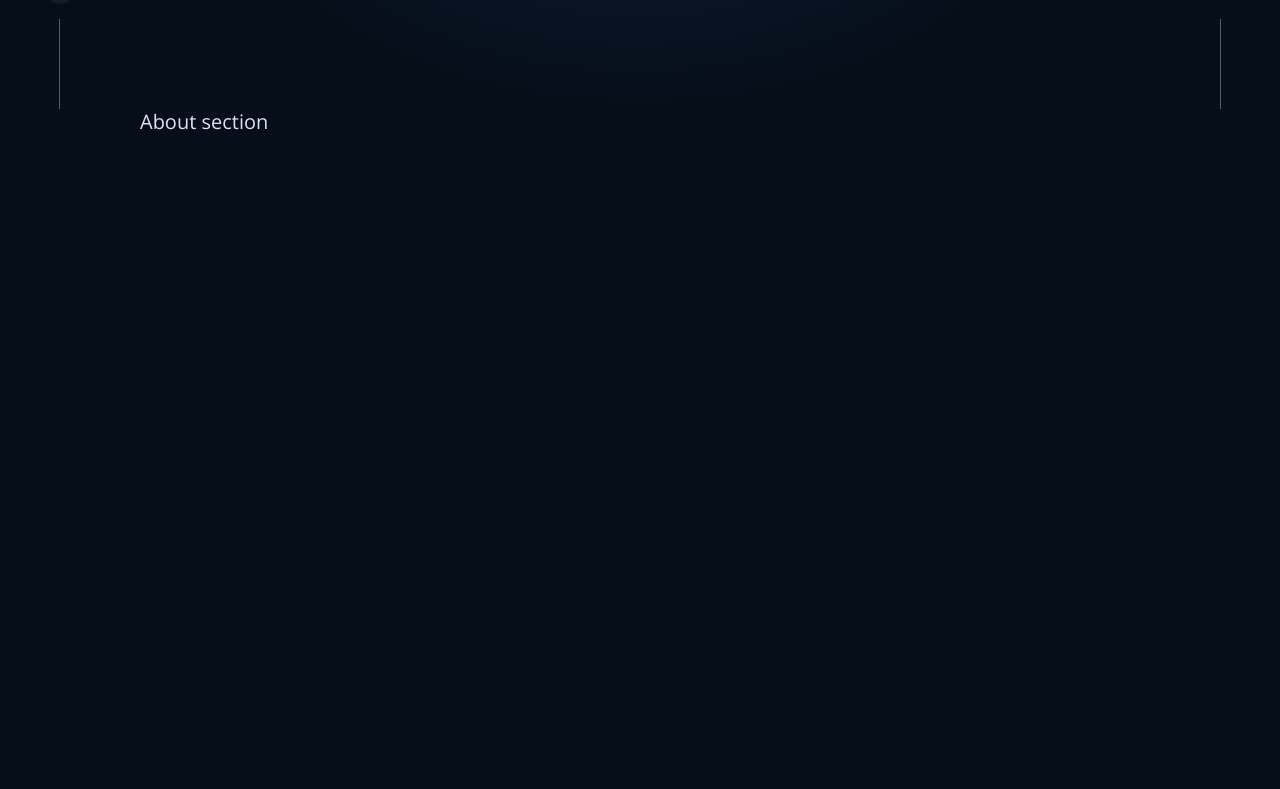
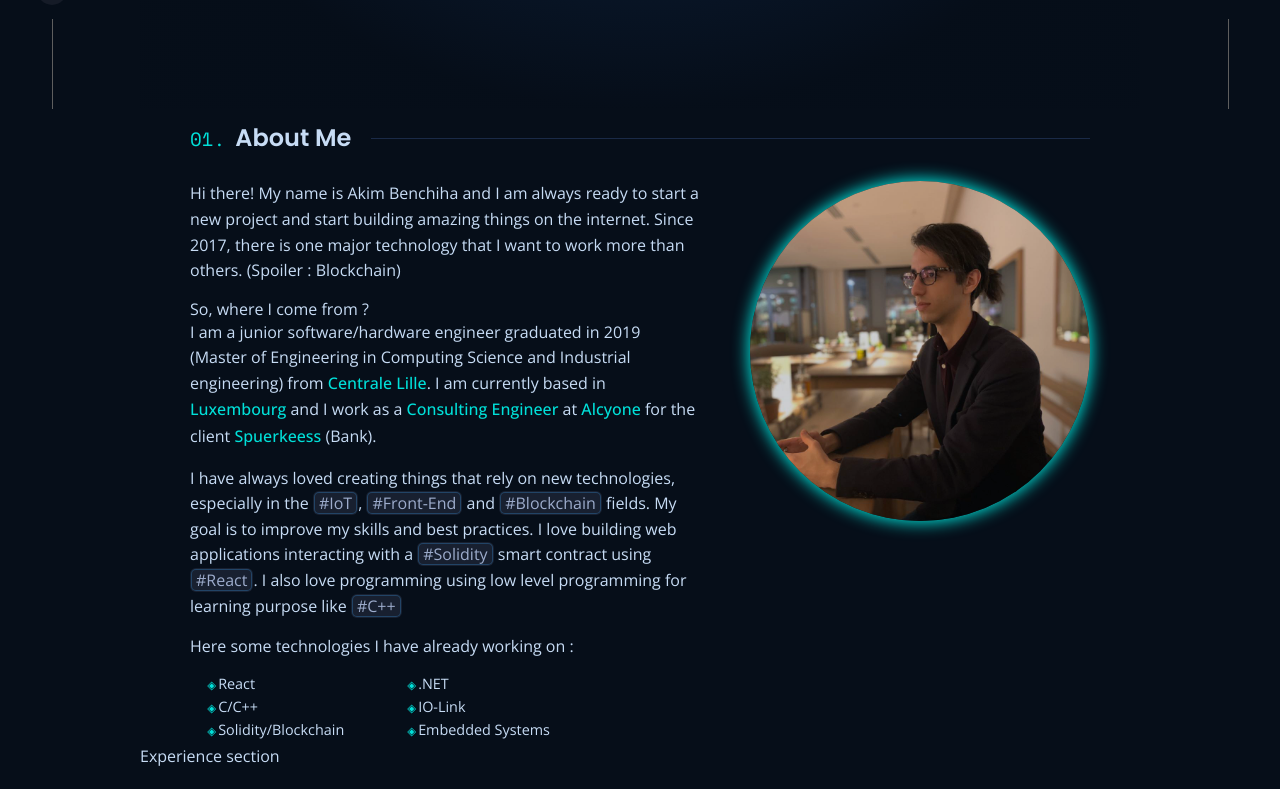
Before and after one commit to Mousticke/next-portfolio, a Next.js app: page / in a window 1280 px wide. Shown: the part 691-1480 px from the top of the page. Built offline with nearby package versions, Linux system fonts and the light colour scheme; no server answers.

Commit message:
Add About section and fix font sizes

```diff
--- a/Layout/Layout.styles.js
+++ b/Layout/Layout.styles.js
@@ -13,7 +13,11 @@ export const MainContainer = styled.main`
   width: 100%;
   max-width: 1500px;
   min-height: 100vh;
-  padding: 0px 50px;
+  padding: 0px 30px;
+
+  @media ${breakpoints.media_screens.portrait_tablet} {
+    padding: 0px 50px;
+  }
 
   @media ${breakpoints.media_screens.landscape_tablet} {
     padding: 0px 100px;
--- a/components/About/About.js
+++ b/components/About/About.js
@@ -1,10 +1,177 @@
+import Image from "next/image";
+import Link from "next/link";
 import React from "react";
-
+import {
+  AboutArticle,
+  AboutContainer,
+  AboutHighlight,
+  AboutHashtag,
+  AboutTechnologies,
+  AboutListItem,
+  AboutListContainer,
+} from "./About.styles";
+import akimHero from "@/public/akim2020.jpg";
 function About(props, ref) {
   return (
-    <section id={props.id} ref={ref} style={{ height: "100vh" }}>
-      <p>About section</p>
-    </section>
+    <AboutContainer id={props.id} ref={ref}>
+      <h1 className="title-count">About Me</h1>
+      <AboutArticle>
+        <div className="about-summary">
+          <p>
+            Hi there! My name is Akim Benchiha and I am always ready to start a
+            new project and start building amazing things on the internet. Since
+            2017, there is one major technology that I want to work more than
+            others. (Spoiler : Blockchain)
+          </p>
+          <span>So, where I come from ? </span>
+          <p>
+            I am a junior software/hardware engineer graduated in 2019 (Master
+            of Engineering in Computing Science and Industrial engineering) from{" "}
+            <Link href="https://centralelille.fr/" passHref>
+              <AboutHighlight
+                aria-label="Centrale Lille"
+                target="_blank"
+                rel="noreferrer noopener"
+              >
+                Centrale Lille
+              </AboutHighlight>
+            </Link>
+            . I am currently based in{" "}
+            <Link href="https://en.wikipedia.org/wiki/Luxembourg" passHref>
+              <AboutHighlight
+                aria-label="Luxembourg"
+                target="_blank"
+                rel="noreferrer noopener"
+              >
+                Luxembourg
+              </AboutHighlight>
+            </Link>{" "}
+            and I work as a{" "}
+            <Link
+              href="https://www.jobhero.com/job-description/examples/engineering/consultant"
+              passHref
+            >
+              <AboutHighlight
+                aria-label="Alcyone"
+                target="_blank"
+                rel="noreferrer noopener"
+              >
+                Consulting Engineer
+              </AboutHighlight>
+            </Link>{" "}
+            at{" "}
+            <Link href="https://alcyone-consulting.lu/" passHref>
+              <AboutHighlight
+                aria-label="Alcyone"
+                target="_blank"
+                rel="noreferrer noopener"
+              >
+                Alcyone
+              </AboutHighlight>
+            </Link>{" "}
+            for the client{" "}
+            <Link href="https://www.bcee.lu/en/private-customers/" passHref>
+              <AboutHighlight
+                aria-label="Spuerkeess"
+                target="_blank"
+                rel="noreferrer noopener"
+              >
+                Spuerkeess
+              </AboutHighlight>
+            </Link>{" "}
+            (Bank).
+          </p>
+          <p>
+            I have always loved creating things that rely on new technologies,
+            especially in the{" "}
+            <Link href="https://github.com/topics/iot" passHref>
+              <AboutHashtag
+                aria-label="IoT"
+                target="_blank"
+                rel="noreferrer noopener"
+              >
+                #IoT
+              </AboutHashtag>
+            </Link>
+            ,{" "}
+            <Link href="https://github.com/topics/frontend" passHref>
+              <AboutHashtag
+                aria-label="Front-End"
+                target="_blank"
+                rel="noreferrer noopener"
+              >
+                #Front-End
+              </AboutHashtag>
+            </Link>{" "}
+            and{" "}
+            <Link
+              href="https://coinmarketcap.com/alexandria/glossary/blockchain"
+              passHref
+            >
+              <AboutHashtag
+                aria-label="Blockchain"
+                target="_blank"
+                rel="noreferrer noopener"
+              >
+                #Blockchain
+              </AboutHashtag>
+            </Link>{" "}
+            fields. My goal is to improve my skills and best practices. I love
+            building web applications interacting with a{" "}
+            <Link href="https://docs.soliditylang.org/en/v0.8.11/" passHref>
+              <AboutHashtag
+                aria-label="Solidity"
+                target="_blank"
+                rel="noreferrer noopener"
+              >
+                #Solidity
+              </AboutHashtag>
+            </Link>{" "}
+            smart contract using{" "}
+            <Link href="https://github.com/topics/react" passHref>
+              <AboutHashtag
+                aria-label="React"
+                target="_blank"
+                rel="noreferrer noopener"
+              >
+                #React
+              </AboutHashtag>
+            </Link>
+            . I also love programming using low level programming for learning
+            purpose like{" "}
+            <Link href="https://github.com/topics/cpp" passHref>
+              <AboutHashtag
+                aria-label="C++"
+                target="_blank"
+                rel="noreferrer noopener"
+              >
+                #C++
+              </AboutHashtag>
+            </Link>
+          </p>
+
+          <AboutTechnologies>
+            <p>Here some technologies I have already working on :</p>
+            <AboutListContainer>
+              <AboutListItem>React</AboutListItem>
+              <AboutListItem>.NET</AboutListItem>
+              <AboutListItem>C/C++</AboutListItem>
+              <AboutListItem>IO-Link</AboutListItem>
+              <AboutListItem>Solidity/Blockchain</AboutListItem>
+              <AboutListItem>Embedded Systems</AboutListItem>
+            </AboutListContainer>
+          </AboutTechnologies>
+        </div>
+        <div className="about-hero">
+          <Image
+            src={akimHero}
+            loading="lazy"
+            layout="responsive"
+            alt="Akim Benchiha"
+          />
+        </div>
+      </AboutArticle>
+    </AboutContainer>
   );
 }
 
--- a/components/About/About.styles.js
+++ b/components/About/About.styles.js
@@ -0,0 +1,116 @@
+import breakpoints from "@/styles/breakpoints";
+import { transitionAll } from "@/styles/transitions";
+import styled from "styled-components";
+
+export const AboutContainer = styled.section`
+  max-width: 900px;
+  word-break: keep-all;
+`;
+
+export const AboutArticle = styled.article`
+  display: block;
+  p {
+    margin-block-end: 15px;
+  }
+  @media ${breakpoints.media_screens.landscape_tablet} {
+    display: grid;
+    grid-template-columns: 3fr minmax(250px, 2fr);
+    gap: 50px;
+
+  }
+  .about-summary {
+    display: block;
+  }
+  .about-hero{
+    display: block;
+    margin: 50px auto 0px;
+    width: 70%;
+
+    @media ${breakpoints.media_screens.landscape_tablet} {
+        width: 100%;
+        margin: 0;
+    }
+
+    & > span{
+        max-width:350px;
+        max-height:350px;
+        border-radius: 50%;
+        box-shadow: 0px 0px 16px 2px #00e0d8;
+        transition: ${transitionAll};
+        & > img {
+            opacity: 0.8;
+        }
+        &:hover {
+            cursor pointer;
+            box-shadow: 0px 0px 23px 15px #00e0d8;
+            & > img {
+                opacity: 1;
+            }
+        }
+    }
+  }
+
+`;
+
+export const AboutHighlight = styled.a`
+  display: inline-block;
+  text-decoration: none;
+  text-decoration-skip-ink: auto;
+  position: relative;
+  font-weight: 500;
+  color: ${(props) => props.theme.colors.text_secondary};
+  transition: ${transitionAll};
+  &:hover {
+    font-style: italic;
+    &:after {
+      width: 100%;
+    }
+  }
+  &:after {
+    content: "";
+    display: block;
+    width: 0px;
+    height: 1px;
+    position: relative;
+    bottom: 0.15em;
+    background-color: ${(props) => props.theme.colors.text_secondary};
+    transition: ${transitionAll};
+    opacity: 0.5;
+  }
+`;
+
+export const AboutHashtag = styled.a`
+  background-color: #182030;
+  box-shadow: inset 0 0 0 1px #246;
+  color: #9daccc;
+  border: 1px solid transparent;
+  border-radius: 6px;
+  padding: 0 5px;
+  display: inline;
+  &:hover {
+    background-color: #273045;
+  }
+`;
+
+export const AboutListContainer = styled.ul`
+  display: grid;
+  grid-template-columns: repeat(2, minmax(160px, 200px));
+  padding: 0px;
+  overflow: hidden;
+  list-style: none;
+}
+`;
+export const AboutListItem = styled.li`
+  position: relative;
+  font-size: 0.9em;
+  margin-bottom: 0.3em;
+  padding-left: 1.2em;
+  &:before {
+    content: "◈";
+    font-size: 0.8em;
+    padding-right: 2px;
+    color: ${(props) => props.theme.colors.text_secondary};
+  }
+`;
+
+export const AboutTechnologies = styled.div``;
--- a/components/Contact/Contact.styles.js
+++ b/components/Contact/Contact.styles.js
@@ -25,9 +25,9 @@ export const ContactSummary = styled.p`
   line-height: 1.4;
   font-size: 1rem;
   font-weight: 300;
-  @media ${breakpoints.media_screens.landscape_tablet} {
+  /*@media ${breakpoints.media_screens.landscape_tablet} {
     font-size: 0.8rem;
-  }
+  }*/
 `;
 
 export const ContactInterest = styled.p`
@@ -36,10 +36,10 @@ export const ContactInterest = styled.p`
   color: ${(props) => props.theme.colors.text_secondary};
   font-family: ${(props) => props.theme.fonts.mono};
   font-weight: 400;
-  font-size: 0.9rem;
+  /*font-size: 0.9rem;
   @media ${breakpoints.media_screens.landscape_tablet} {
     font-size: 0.8rem;
-  }
+  }*/
 `;
 
 export const ContactSection = styled.section`
--- a/components/Footer/Footer.styles.js
+++ b/components/Footer/Footer.styles.js
@@ -26,6 +26,7 @@ export const FooterLink = styled.a`
   }
   p {
     line-height: 2;
+    font-size: inherit;
   }
 `;
 
--- a/components/Landing/Landing.styles.js
+++ b/components/Landing/Landing.styles.js
@@ -61,13 +61,13 @@ export const HeroSummary = styled.p`
   max-width: 600px;
   line-height: 1.4;
   font-size: 1rem;
-  @media ${breakpoints.media_screens.portrait_tablet} {
+  /*@media ${breakpoints.media_screens.portrait_tablet} {
     font-size: 0.9rem;
   }
 
   @media ${breakpoints.media_screens.small_desktop} {
     font-size: 0.8rem;
-  }
+  }*/
 `;
 
 export const HeroActions = styled.div`
@@ -80,7 +80,7 @@ export const HeroActions = styled.div`
     background-color: transparent;
     border: 1px solid ${(props) => props.theme.colors.text_secondary};
     border-radius: 4px;
-    padding: 18px;
+    padding: 15px;
     line-height: 1;
     text-decoration: none;
     cursor: pointer;
@@ -89,9 +89,9 @@ export const HeroActions = styled.div`
     margin-block-start: 10px;
 
     font-size: 1rem;
-    @media ${breakpoints.media_screens.portrait_tablet} {
+    /*@media ${breakpoints.media_screens.portrait_tablet} {
       font-size: 0.7rem;
-    }
+    }*/
 
     &:hover {
       background-color: ${(props) => props.theme.colors.hover_button};
@@ -123,9 +123,9 @@ export const HeroCitation = styled.div`
       content: close-quote;
     }
 
-    @media ${breakpoints.media_screens.small_desktop} {
+    /*@media ${breakpoints.media_screens.small_desktop} {
       font-size: 0.7rem;
-    }
+    }*/
   }
   footer {
     font-size: 0.85rem;
--- a/styles/theme/index.js
+++ b/styles/theme/index.js
@@ -13,10 +13,11 @@ const theme = {
     //background: "hsl(215deg 23% 16%)",
     landing:
       "radial-gradient(50% 50% at 50% 50%,hsl(215deg 65% 15%) 10%,hsl(215deg 62% 6%) 100%)",
-    text: "hsl(220deg 66% 91%)",
+    text: "hsl(213deg 70% 87%)",
     text_slate: "hsl(0deg 0% 69%)",
     text_slate_blue: "hsl(199deg 66% 70% / 90%)",
     bar: "hsl(0deg 0% 37%)",
+    title_after_bar: "hsl(219deg 46% 19%)",
     text_secondary: "hsl(178deg 100% 44%)",
     hover_link: "hsl(178deg 100% 44%)",
     hover_button: "hsl(178deg 100% 48% / 11%)",
```
Also changed, not shown: styles/GlobalStyles.js (+38 -2 lines), public/akim2020.jpg (added).
